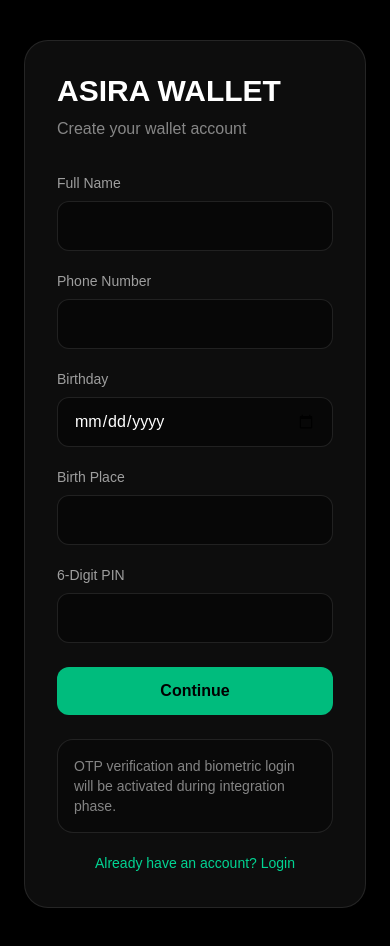
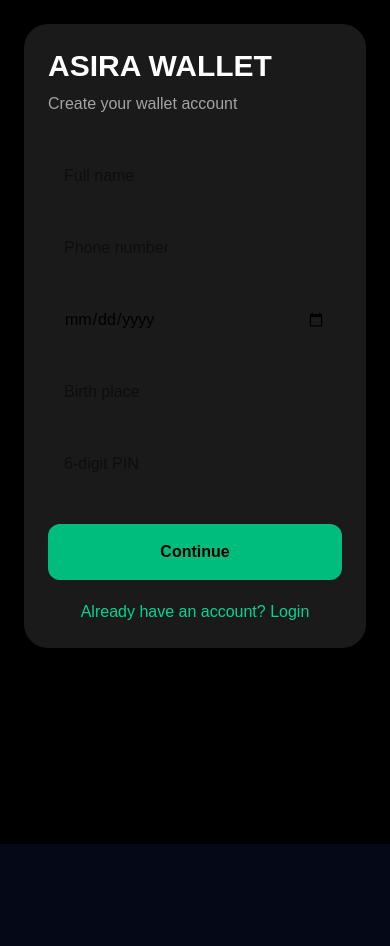
Before and after one commit to asira1031/asira-wallet, a Next.js app: page /asira-wallet/signup in a window 390 px wide. After the commit the page ends 844 px from the top, so only its background shows below. Built offline with nearby package versions, Linux system fonts and the light colour scheme.

Commit message:
Simplify signup button for mobile click test

```diff
--- a/app/asira-wallet/signup/page.tsx
+++ b/app/asira-wallet/signup/page.tsx
@@ -1,108 +1,39 @@
 "use client";
 
-import { useState } from "react";
-
 export default function AsiraWalletSignupPage() {
-  const [fullName, setFullName] = useState("");
-  const [mobile, setMobile] = useState("");
-  const [birthday, setBirthday] = useState("");
-  const [birthPlace, setBirthPlace] = useState("");
-  const [pin, setPin] = useState("");
-  const [loading, setLoading] = useState(false);
-
-  function handleSignup() {
+  function goDashboard() {
     alert("Continue clicked");
 
-    if (!fullName || !mobile || !birthday || !birthPlace || !pin) {
-      alert("Please complete all fields.");
-      return;
-    }
+    localStorage.setItem("asira_wallet_logged_in", "yes");
+    localStorage.setItem("asira_wallet_full_name", "Asira User");
+    localStorage.setItem("asira_wallet_phone", "09000000000");
+    localStorage.setItem("asira_wallet_balance_09000000000", "0");
 
-    if (pin.length !== 6) {
-      alert("PIN must be 6 digits.");
-      return;
-    }
-
-    setLoading(true);
-
-    localStorage.setItem("asira_wallet_logged_in", "yes");
-    localStorage.setItem("aunified_qrph_logged_in", "yes");
-    localStorage.setItem("asira_wallet_full_name", fullName);
-    localStorage.setItem("asira_wallet_phone", mobile);
-    localStorage.setItem("asira_wallet_birthday", birthday);
-    localStorage.setItem("asira_wallet_birth_place", birthPlace);
-    localStorage.setItem("asira_wallet_pin", pin);
-
-    if (!localStorage.getItem("asira_wallet_balance")) {
-      localStorage.setItem(`asira_wallet_balance_${mobile}`, "0");
-      localStorage.removeItem("asira_wallet_balance");
-    }
-
-    window.location.assign("/asira-wallet/dashboard");
+    window.location.href = "/asira-wallet/dashboard";
   }
 
   return (
-    <main className="flex min-h-screen items-center justify-center bg-black px-6 py-10 text-white">
-      <div className="w-full max-w-md rounded-3xl border border-white/10 bg-white/5 p-8">
-        <h1 className="mb-2 text-3xl font-bold">ASIRA WALLET</h1>
-        <p className="mb-8 text-white/50">Create your wallet account</p>
+    <main className="min-h-screen bg-black p-6 text-white">
+      <div className="mx-auto max-w-md rounded-3xl bg-white/10 p-6">
+        <h1 className="text-3xl font-bold">ASIRA WALLET</h1>
+        <p className="mt-2 text-white/60">Create your wallet account</p>
 
-        <label className="mb-2 block text-sm text-white/60">Full Name</label>
-        <input
-          value={fullName}
-          onChange={(e) => setFullName(e.target.value)}
-          className="mb-5 w-full rounded-xl border border-white/10 bg-black/40 px-4 py-3 outline-none"
-        />
-
-        <label className="mb-2 block text-sm text-white/60">Phone Number</label>
-        <input
-          value={mobile}
-          onChange={(e) => setMobile(e.target.value)}
-          className="mb-5 w-full rounded-xl border border-white/10 bg-black/40 px-4 py-3 outline-none"
-        />
-
-        <label className="mb-2 block text-sm text-white/60">Birthday</label>
-        <input
-          type="date"
-          value={birthday}
-          onChange={(e) => setBirthday(e.target.value)}
-          className="mb-5 w-full rounded-xl border border-white/10 bg-black/40 px-4 py-3 outline-none"
-        />
-
-        <label className="mb-2 block text-sm text-white/60">Birth Place</label>
-        <input
-          value={birthPlace}
-          onChange={(e) => setBirthPlace(e.target.value)}
-          className="mb-5 w-full rounded-xl border border-white/10 bg-black/40 px-4 py-3 outline-none"
-        />
-
-        <label className="mb-2 block text-sm text-white/60">6-Digit PIN</label>
-        <input
-          type="password"
-          inputMode="numeric"
-          maxLength={6}
-          value={pin}
-          onChange={(e) => setPin(e.target.value.replace(/\D/g, ""))}
-          className="mb-6 w-full rounded-xl border border-white/10 bg-black/40 px-4 py-3 outline-none"
-        />
+        <input className="mt-8 w-full rounded-xl p-4 text-black" placeholder="Full name" />
+        <input className="mt-4 w-full rounded-xl p-4 text-black" placeholder="Phone number" />
+        <input className="mt-4 w-full rounded-xl p-4 text-black" type="date" />
+        <input className="mt-4 w-full rounded-xl p-4 text-black" placeholder="Birth place" />
+        <input className="mt-4 w-full rounded-xl p-4 text-black" placeholder="6-digit PIN" />
 
         <button
-          type="button"
-          onClick={handleSignup}
-          disabled={loading}
-          className="relative z-50 w-full rounded-xl bg-emerald-500 py-3 font-semibold text-black disabled:opacity-50"
+          onClick={goDashboard}
+          className="mt-8 block w-full rounded-xl bg-emerald-500 p-4 font-bold text-black"
         >
-          {loading ? "Creating account..." : "Continue"}
+          Continue
         </button>
 
-        <div className="mt-6 rounded-2xl border border-white/10 bg-black/30 p-4 text-sm text-white/50">
-          OTP verification and biometric login will be activated during integration phase.
-        </div>
-
         <button
-          type="button"
-          onClick={() => window.location.assign("/asira-wallet/login")}
-          className="mt-5 w-full text-sm text-emerald-400"
+          onClick={() => (window.location.href = "/asira-wallet/login")}
+          className="mt-5 block w-full text-emerald-400"
         >
           Already have an account? Login
         </button>
```
